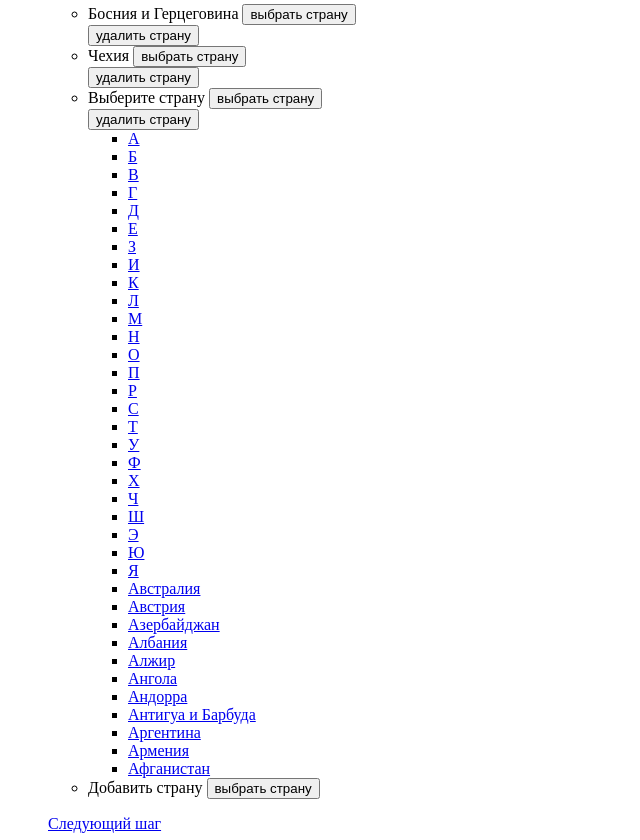
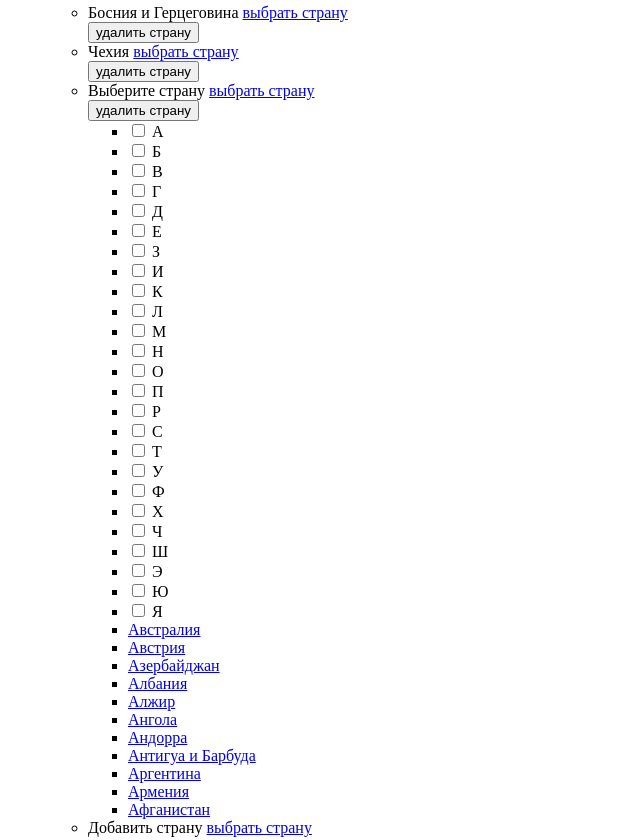
Before and after one commit to borisusik/1198395-pognali-19, a website: page source/form.html in a window 1280 px wide. Shown: the part 1876-2716 px from the top of the page, without its empty margins (0-640 px from the left). Drawn offline with Linux system fonts and the light colour scheme; files whose address does not match are found by name.

Commit message:
Работа по замечаниям

```diff
--- a/source/form.html
+++ b/source/form.html
@@ -254,7 +254,7 @@
                 <li class="form-country-list__item">
                   <div class="form-country-list__name">
                     Босния и Герцеговина
-                    <button class="form-country-list__change-button" type="button">выбрать страну</button>
+                    <a class="form-country-list__change-button" href="countries.html">выбрать страну</a>
                   </div>
                   <div class="form-country-list__country-flag form-country-list__country-flag--bosnia">
                     <button class="form-country-list__delete-button" type="button">удалить страну</button>
@@ -263,7 +263,7 @@
                 <li class="form-country-list__item">
                   <div class="form-country-list__name">
                     Чехия
-                    <button class="form-country-list__change-button" type="button">выбрать страну</button>
+                    <a class="form-country-list__change-button" href="countries.html">выбрать страну</a>
                   </div>
                   <div class="form-country-list__country-flag form-country-list__country-flag--czech">
                     <button class="form-country-list__delete-button" type="button">удалить страну</button>
@@ -272,7 +272,7 @@
                 <li class="form-country-list__item">
                   <div class="form-country-list__name form-country-list__name--empty">
                     Выберите страну
-                    <button class="form-country-list__change-button form-country-list__change-button--empty" type="button">выбрать страну</button>
+                    <a class="form-country-list__change-button form-country-list__change-button--empty" href="countries.html">выбрать страну</a>
                   </div>
                   <div class="form-country-list__country-flag form-country-list__country-flag--empty">
                     <button class="form-country-list__delete-button" type="button">удалить страну</button>
@@ -280,79 +280,154 @@
                   <div class="form-country-list__pop-up">
                     <ul class="alphabet-list form-country-list__alphabet">
                       <li class="alphabet-list__item">
-                        <a class="alphabet-list__link alphabet-list__link--a" href="alphabet.html">А</a>
+                        <label class="alphabet-list__letter">
+                          <input class="alphabet-list__input" type="checkbox" name="a-letter" id="a-letter">
+                          А
+                        </label>
                       </li>
                       <li class="alphabet-list__item">
-                        <a class="alphabet-list__link alphabet-list__link--b" href="alphabet.html">Б</a>
+                        <label class="alphabet-list__letter">
+                          <input class="alphabet-list__input" type="checkbox" name="b-letter" id="b-letter">
+                          Б
+                        </label>
                       </li>
                       <li class="alphabet-list__item">
-                        <a class="alphabet-list__link alphabet-list__link--v" href="alphabet.html">В</a>
+                        <label class="alphabet-list__letter">
+                          <input class="alphabet-list__input" type="checkbox" name="v-letter" id="v-letter">
+                          В
+                        </label>
                       </li>
                       <li class="alphabet-list__item">
-                        <a class="alphabet-list__link alphabet-list__link--g" href="alphabet.html">Г</a>
+                        <label class="alphabet-list__letter">
+                          <input class="alphabet-list__input" type="checkbox" name="g-letter" id="g-letter">
+                          Г
+                        </label>
                       </li>
                       <li class="alphabet-list__item">
-                        <a class="alphabet-list__link alphabet-list__link--d" href="alphabet.html">Д</a>
+                        <label class="alphabet-list__letter">
+                          <input class="alphabet-list__input" type="checkbox" name="d-letter" id="d-letter">
+                          Д
+                        </label>
                       </li>
                       <li class="alphabet-list__item">
-                        <a class="alphabet-list__link alphabet-list__link--e" href="alphabet.html">Е</a>
+                        <label class="alphabet-list__letter">
+                          <input class="alphabet-list__input" type="checkbox" name="e-letter" id="e-letter">
+                          Е
+                        </label>
                       </li>
                       <li class="alphabet-list__item">
-                        <a class="alphabet-list__link alphabet-list__link--z" href="alphabet.html">З</a>
+                        <label class="alphabet-list__letter">
+                          <input class="alphabet-list__input" type="checkbox" name="z-letter" id="z-letter">
+                          З
+                        </label>
                       </li>
                       <li class="alphabet-list__item">
-                        <a class="alphabet-list__link alphabet-list__link--i" href="alphabet.html">И</a>
+                        <label class="alphabet-list__letter">
+                          <input class="alphabet-list__input" type="checkbox" name="i-letter" id="i-letter">
+                          И
+                        </label>
                       </li>
                       <li class="alphabet-list__item">
-                        <a class="alphabet-list__link alphabet-list__link--k" href="alphabet.html">К</a>
+                        <label class="alphabet-list__letter">
+                          <input class="alphabet-list__input" type="checkbox" name="k-letter" id="k-letter">
+                          К
+                        </label>
                       </li>
                       <li class="alphabet-list__item">
-                        <a class="alphabet-list__link alphabet-list__link--l" href="alphabet.html">Л</a>
+                        <label class="alphabet-list__letter">
+                          <input class="alphabet-list__input" type="checkbox" name="l-letter" id="l-letter">
+                          Л
+                        </label>
                       </li>
                       <li class="alphabet-list__item">
-                        <a class="alphabet-list__link alphabet-list__link--m" href="alphabet.html">М</a>
+                        <label class="alphabet-list__letter">
+                          <input class="alphabet-list__input" type="checkbox" name="m-letter" id="m-letter">
+                          М
+                        </label>
                       </li>
                       <li class="alphabet-list__item">
-                        <a class="alphabet-list__link alphabet-list__link--n" href="alphabet.html">Н</a>
+                        <label class="alphabet-list__letter">
+                          <input class="alphabet-list__input" type="checkbox" name="n-letter" id="n-letter">
+                          Н
+                        </label>
                       </li>
                       <li class="alphabet-list__item">
-                        <a class="alphabet-list__link alphabet-list__link--o" href="alphabet.html">О</a>
+                        <label class="alphabet-list__letter">
+                          <input class="alphabet-list__input" type="checkbox" name="o-letter" id="o-letter">
+                          О
+                        </label>
                       </li>
                       <li class="alphabet-list__item">
-                        <a class="alphabet-list__link alphabet-list__link--p" href="alphabet.html">П</a>
+                        <label class="alphabet-list__letter">
+                          <input class="alphabet-list__input" type="checkbox" name="p-letter" id="p-letter">
+                          П
+                        </label>
                       </li>
                       <li class="alphabet-list__item">
-                        <a class="alphabet-list__link alphabet-list__link--r" href="alphabet.html">Р</a>
+                        <label class="alphabet-list__letter">
+                          <input class="alphabet-list__input" type="checkbox" name="r-letter" id="r-letter">
+                          Р
+                        </label>
                       </li>
                       <li class="alphabet-list__item">
-                        <a class="alphabet-list__link alphabet-list__link--s" href="alphabet.html">С</a>
+                        <label class="alphabet-list__letter">
+                          <input class="alphabet-list__input" type="checkbox" name="s-letter" id="s-letter">
+                          С
+                        </label>
                       </li>
                       <li class="alphabet-list__item">
-                        <a class="alphabet-list__link alphabet-list__link--t" href="alphabet.html">Т</a>
+                        <label class="alphabet-list__letter">
+                          <input class="alphabet-list__input" type="checkbox" name="t-letter" id="t-letter">
+                          Т
+                        </label>
                       </li>
                       <li class="alphabet-list__item">
-                        <a class="alphabet-list__link alphabet-list__link--u" href="alphabet.html">У</a>
+                        <label class="alphabet-list__letter">
+                          <input class="alphabet-list__input" type="checkbox" name="u-letter" id="u-letter">
+                          У
+                        </label>
                       </li>
                       <li class="alphabet-list__item">
-                        <a class="alphabet-list__link alphabet-list__link--f" href="alphabet.html">Ф</a>
+                        <label class="alphabet-list__letter">
+                          <input class="alphabet-list__input" type="checkbox" name="f-letter" id="f-letter">
+                          Ф
+                        </label>
                       </li>
                       <li class="alphabet-list__item">
-                        <a class="alphabet-list__link alphabet-list__link--h" href="alphabet.html">Х</a>
+                        <label class="alphabet-list__letter">
+                          <input class="alphabet-list__input" type="checkbox" name="h-letter" id="h-letter">
+                          Х
+                        </label>
                       </li>
                       <li class="alphabet-list__item">
-                        <a class="alphabet-list__link alphabet-list__link--ch" href="alphabet.html">Ч</a>
+                        <label class="alphabet-list__letter">
+                          <input class="alphabet-list__input" type="checkbox" name="ch-letter" id="ch-letter">
+                          Ч
+                        </label>
                       </li>
                       <li class="alphabet-list__item">
-                        <a class="alphabet-list__link alphabet-list__link--sh" href="alphabet.html">Ш</a>
+                        <label class="alphabet-list__letter">
+                          <input class="alphabet-list__input" type="checkbox" name="sh-letter" id="sh-letter">
+                          Ш
+                        </label>
                       </li>
                       <li class="alphabet-list__item">
-                        <a class="alphabet-list__link alphabet-list__link--ae" href="alphabet.html">Э</a>
+                        <label class="alphabet-list__letter">
+                          <input class="alphabet-list__input" type="checkbox" name="ie-letter" id="ie-letter">
+                          Э
+                        </label>
                       </li>
                       <li class="alphabet-list__item">
-                        <a class="alphabet-list__link alphabet-list__link--iu" href="alphabet.html">Ю</a>
+                        <label class="alphabet-list__letter">
+                          <input class="alphabet-list__input" type="checkbox" name="iu-letter" id="iu-letter">
+                          Ю
+                        </label>
                       </li>
                       <li class="alphabet-list__item">
-                        <a class="alphabet-list__link alphabet-list__link--ia" href="alphabet.html">Я</a>
+                        <label class="alphabet-list__letter">
+                          <input class="alphabet-list__input" type="checkbox" name="ia-letter" id="ia-letter">
+                          Я
+                        </label>
                       </li>
                     </ul>
                     <ul class="country-list country-list--popup form-country-list__countries">
@@ -395,7 +470,7 @@
                 <li class="form-country-list__item">
                   <div class="form-country-list__name form-country-list__name--empty form-country-list__name--add">
                     Добавить страну
-                    <button class="form-country-list__add-button" type="button">выбрать страну</button>
+                    <a class="form-country-list__add-button" href="countries.html">выбрать страну</a>
                   </div>
                 </li>
               </ul>
```
Also changed, not shown: source/catalog.html (+100 -25 lines).
